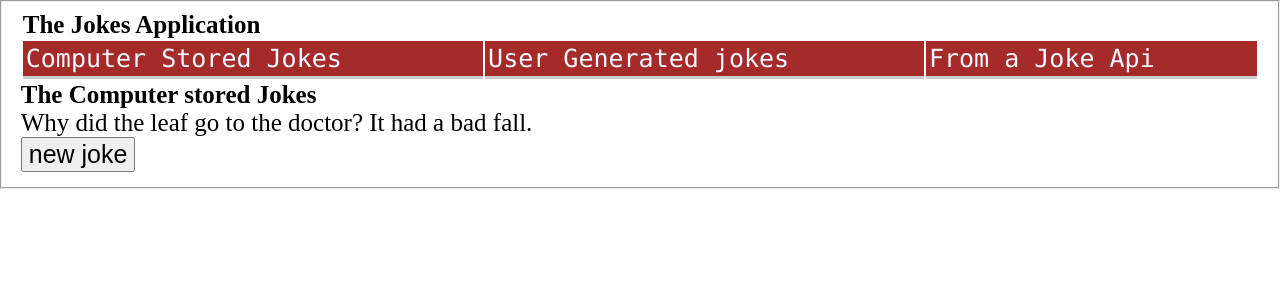
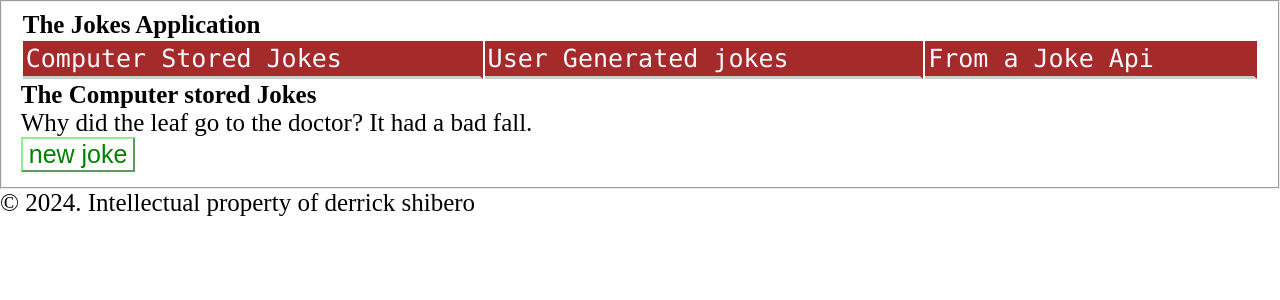
Before and after one commit to wshibero/joke-vue-application, a Vue app: page / in a window 1280 px wide. Shown: the top 300 px of the page. Built offline with nearby package versions, Linux system fonts and the light colour scheme.

Commit message:
finished with version 1

```diff
--- a/src/App.vue
+++ b/src/App.vue
@@ -38,6 +38,9 @@
       </div>
     </fieldset>
   </div>
+  <footer>
+    &copy 2024. Intellectual property of derrick shibero
+  </footer>
 </template>
 
 <script>
--- a/src/assets/base.css
+++ b/src/assets/base.css
@@ -16,6 +16,7 @@ input[type='text']:focus{
 
 td, tr{
   border: none;
+  border-right: 3px solid brown;
   border-bottom: 3px solid #ccc;
 }
 
@@ -40,6 +41,23 @@ td>a:hover{
   font-style: italic;
 }
 
+table{
+  width: 100%;
+}
+
+
+button{
+  color: green;
+  border: 2px outset lightgreen;
+  background-color: white;
+}
+
+button:hover, button:focus{
+  color: ghostwhite;
+  background-color: green;
+  border: 2px inset green;
+}
+
 p{
 
 }
--- a/src/components/UserGeneratedJokes.vue
+++ b/src/components/UserGeneratedJokes.vue
@@ -26,7 +26,7 @@
       <fieldset>
         <legend>New Joke</legend>
         <input type='text' placeholder='enter a joke' v-model='joke1'/>
-        <button @click='submitJoke'>Submit</button>
+        <button @click='submitJoke' id='usubmit-btn'>Submit</button>
       </fieldset>
     </div>
     <div v-else-if="activeDiv === 1">
@@ -84,9 +84,3 @@ export default {
   },
 };
 </script>
-
-<style>
-  table{
-    width: 100%;
-  }
-</style>
```
